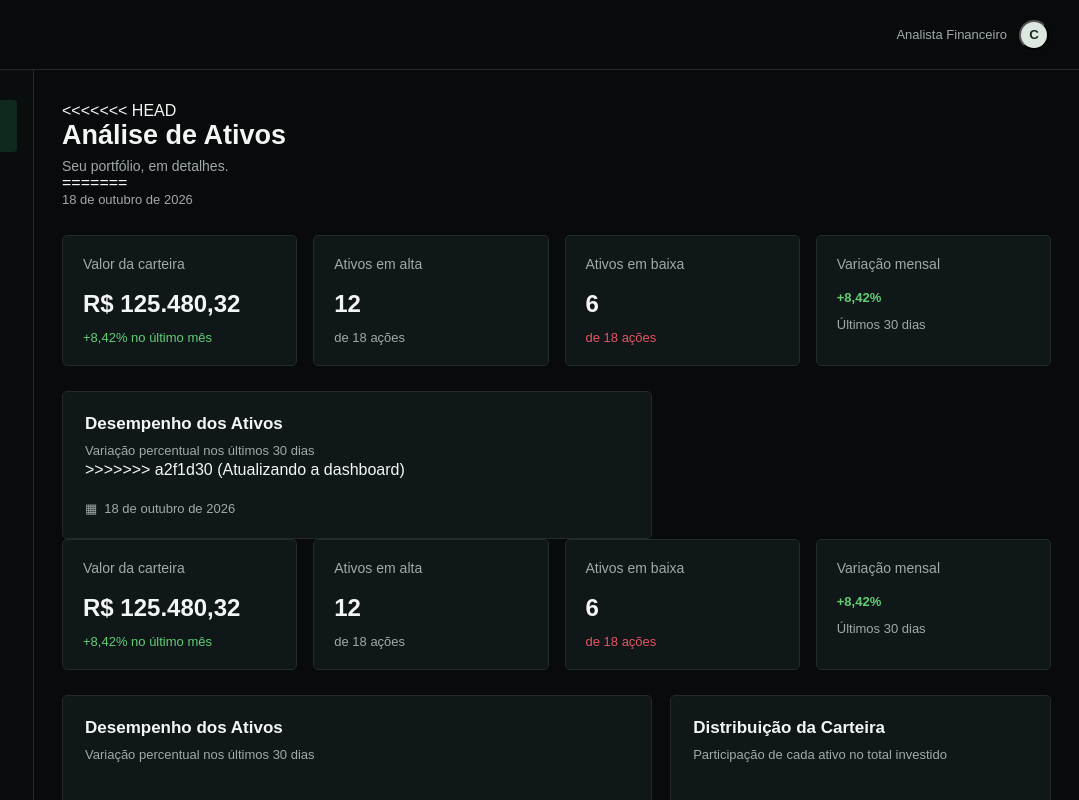
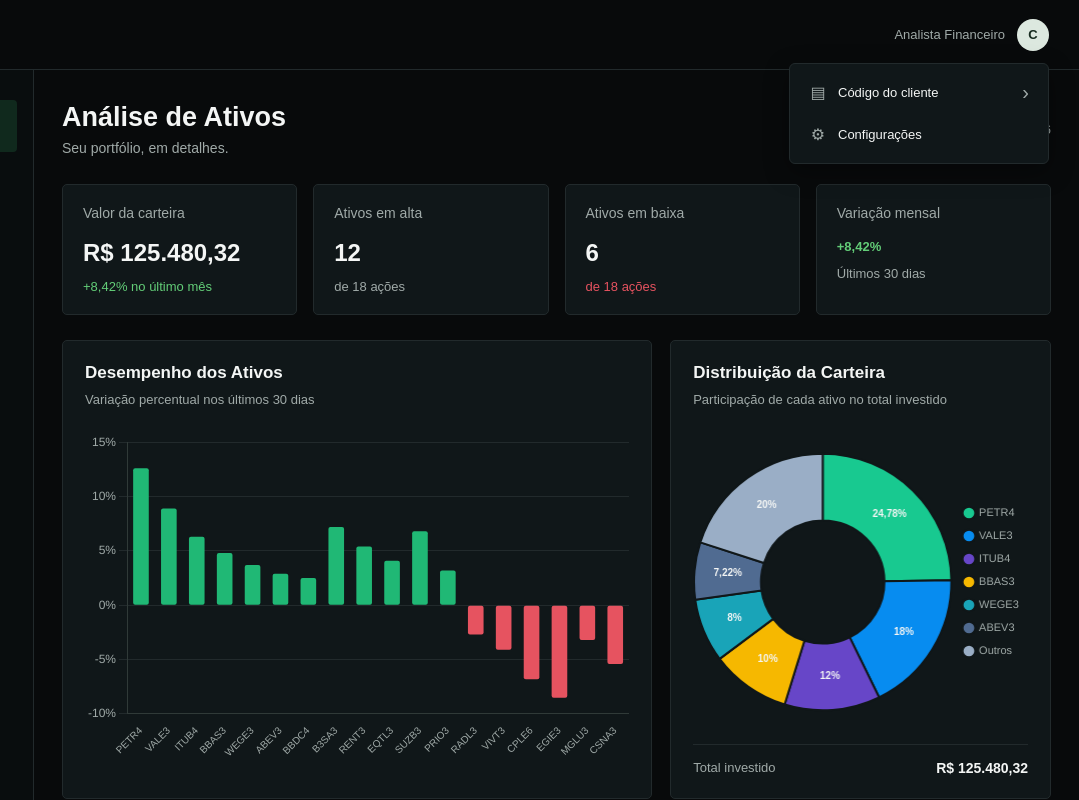
Before and after one commit to ScoreInvest/Score-invest-site, a website: page public/dashboard.html in a window 1280 px wide. Both pictures are taken after a click on the button "Abrir menu do perfil". Shown: the top 800 px of the page, 201-1280 px from the left. Drawn offline with nearby package versions, Linux system fonts and the light colour scheme.

Commit message:
Atualizando a dash

```diff
--- a/public/dashboard.css
+++ b/public/dashboard.css
@@ -454,7 +454,6 @@ body {
     }
 }
 
-<<<<<<< HEAD
 /* Watchlist config*/
 
 .watchlist {
@@ -570,103 +569,10 @@ body {
     color: #08110c;
     font-size: 13px;
     font-weight: 700;
-=======
-/* Perfil do analista */
-
-.usuario {
-    display: flex;
-    align-items: center;
-    gap: 12px;
-    color: var(--texto-secundario);
-    font-size: 13px;
-}
-
-.perfil-container {
-    position: relative;
-    display: flex;
-    align-items: center;
-}
-
-.perfil-icone {
-    width: 32px;
-    height: 32px;
-    display: flex;
-    justify-content: center;
-    align-items: center;
-
-    border: 1px solid transparent;
-    border-radius: 50%;
-    background-color: #dce8df;
-    color: #172c20;
-
-    font-size: 13px;
-    font-weight: bold;
-    cursor: pointer;
-
-    transition: border-color 0.2s, background-color 0.2s;
-}
-
-.perfil-icone:hover,
-.perfil-icone[aria-expanded="true"] {
-    border-color: var(--verde);
-    background-color: #c8dfce;
-}
-
-.perfil-icone:focus-visible,
-.opcao-perfil:focus-visible,
-.botao-acessar:focus-visible {
-    outline: 2px solid var(--verde);
-    outline-offset: 3px;
-}
-
-/* Menu Perfil */
-
-.menu-perfil {
-    position: absolute;
-    top: calc(100% + 12px);
-    right: 0;
-    z-index: 1000;
-
-    width: 260px;
-    padding: 7px;
-
-    background-color: var(--fundo-card);
-    border: 1px solid var(--borda);
-    border-radius: 6px;
-
-    box-shadow: 0 8px 24px rgba(0, 0, 0, 0.35);
-}
-
-.menu-perfil[hidden],
-.formulario-cliente[hidden] {
-    display: none;
-}
-
-.opcao-perfil {
-    width: 100%;
-    min-height: 42px;
-    padding: 10px 12px;
-
-    display: flex;
-    align-items: center;
-    gap: 11px;
-
-    border: none;
-    border-radius: 4px;
-    background: transparent;
-
-    color: var(--texto);
-    font-family: Arial, sans-serif;
-    font-size: 13px;
-    text-align: left;
-    text-decoration: none;
-
->>>>>>> a2f1d30 (Atualizando a dashboard)
     cursor: pointer;
     transition: background-color 0.2s;
 }
 
-<<<<<<< HEAD
 .btn-exportar:hover {
     background-color: #63ce78;
 }
@@ -890,7 +796,101 @@ body {
         flex-direction: column;
     }
 }
-=======
+
+/* Perfil do analista */
+
+.usuario {
+    display: flex;
+    align-items: center;
+    gap: 12px;
+    color: var(--texto-secundario);
+    font-size: 13px;
+}
+
+.perfil-container {
+    position: relative;
+    display: flex;
+    align-items: center;
+}
+
+.perfil-icone {
+    width: 32px;
+    height: 32px;
+    display: flex;
+    justify-content: center;
+    align-items: center;
+
+    border: 1px solid transparent;
+    border-radius: 50%;
+    background-color: #dce8df;
+    color: #172c20;
+
+    font-size: 13px;
+    font-weight: bold;
+    cursor: pointer;
+
+    transition: border-color 0.2s, background-color 0.2s;
+}
+
+.perfil-icone:hover,
+.perfil-icone[aria-expanded="true"] {
+    border-color: var(--verde);
+    background-color: #c8dfce;
+}
+
+.perfil-icone:focus-visible,
+.opcao-perfil:focus-visible,
+.botao-acessar:focus-visible {
+    outline: 2px solid var(--verde);
+    outline-offset: 3px;
+}
+
+/* Menu Perfil */
+
+.menu-perfil {
+    position: absolute;
+    top: calc(100% + 12px);
+    right: 0;
+    z-index: 1000;
+
+    width: 260px;
+    padding: 7px;
+
+    background-color: var(--fundo-card);
+    border: 1px solid var(--borda);
+    border-radius: 6px;
+
+    box-shadow: 0 8px 24px rgba(0, 0, 0, 0.35);
+}
+
+.menu-perfil[hidden],
+.formulario-cliente[hidden] {
+    display: none;
+}
+
+.opcao-perfil {
+    width: 100%;
+    min-height: 42px;
+    padding: 10px 12px;
+
+    display: flex;
+    align-items: center;
+    gap: 11px;
+
+    border: none;
+    border-radius: 4px;
+    background: transparent;
+
+    color: var(--texto);
+    font-family: Arial, sans-serif;
+    font-size: 13px;
+    text-align: left;
+    text-decoration: none;
+
+    cursor: pointer;
+    transition: background-color 0.2s;
+}
+
 .opcao-perfil:hover {
     background-color: #192321;
 }
@@ -973,5 +973,3 @@ body {
         width: 240px;
     }
 }
-
->>>>>>> a2f1d30 (Atualizando a dashboard)
--- a/public/dashboard.html
+++ b/public/dashboard.html
@@ -96,53 +96,10 @@
             <!-- PÁGINA DASHBOARD -->
             <div class="pagina-dashboard">
 
-<<<<<<< HEAD
                 <section class="cabecalho-pagina">
                     <div>
                         <h1>Análise de Ativos</h1>
                         <p>Seu portfólio, em detalhes.</p>
-=======
-                <div class="data">
-                    <span>18 de outubro de 2026</span>
-                </div>
-            </section>
-
-            <section class="indicadores">
-
-                <div class="card">
-                    <p class="card-titulo">Valor da carteira</p>
-                    <h2>R$ 125.480,32</h2>
-                    <p class="positivo">+8,42% no último mês</p>
-                </div>
-
-                <div class="card">
-                    <p class="card-titulo">Ativos em alta</p>
-                    <h2>12</h2>
-                    <p class="card-descricao">de 18 ações</p>
-                </div>
-
-                <div class="card">
-                    <p class="card-titulo">Ativos em baixa</p>
-                    <h2>6</h2>
-                    <p class="negativo">de 18 ações</p>
-                </div>
-
-                <div class="card">
-                    <p class="card-titulo">Variação mensal</p>
-                    <h2 class="valor-positivo">+8,42%</h2>
-                    <p class="card-descricao">Últimos 30 dias</p>
-                </div>
-
-            </section>
-
-            <section class="graficos">
-
-                <div class="painel desempenho">
-
-                    <div class="painel-cabecalho">
-                        <h3>Desempenho dos Ativos</h3>
-                        <p>Variação percentual nos últimos 30 dias</p>
->>>>>>> a2f1d30 (Atualizando a dashboard)
                     </div>
 
                     <div class="data">
--- a/public/dashboard.js
+++ b/public/dashboard.js
@@ -253,7 +253,6 @@ new Chart(ctxRosca, {
     }]
 });
 
-<<<<<<< HEAD
 const linksMenu = document.querySelectorAll(
     '.menu-item[data-pagina]'
 );
@@ -454,7 +453,6 @@ if (ctxRelatorioBarras && ctxRelatorioRosca) {
     });
 }
 
-=======
 const botaoPerfil = document.getElementById('botaoPerfil');
 const menuPerfil = document.getElementById('menuPerfil');
 
@@ -485,4 +483,3 @@ formularioCliente.addEventListener('submit', function(event) {
         alert('Código do cliente inválido!');
     }
 });
->>>>>>> a2f1d30 (Atualizando a dashboard)
```
